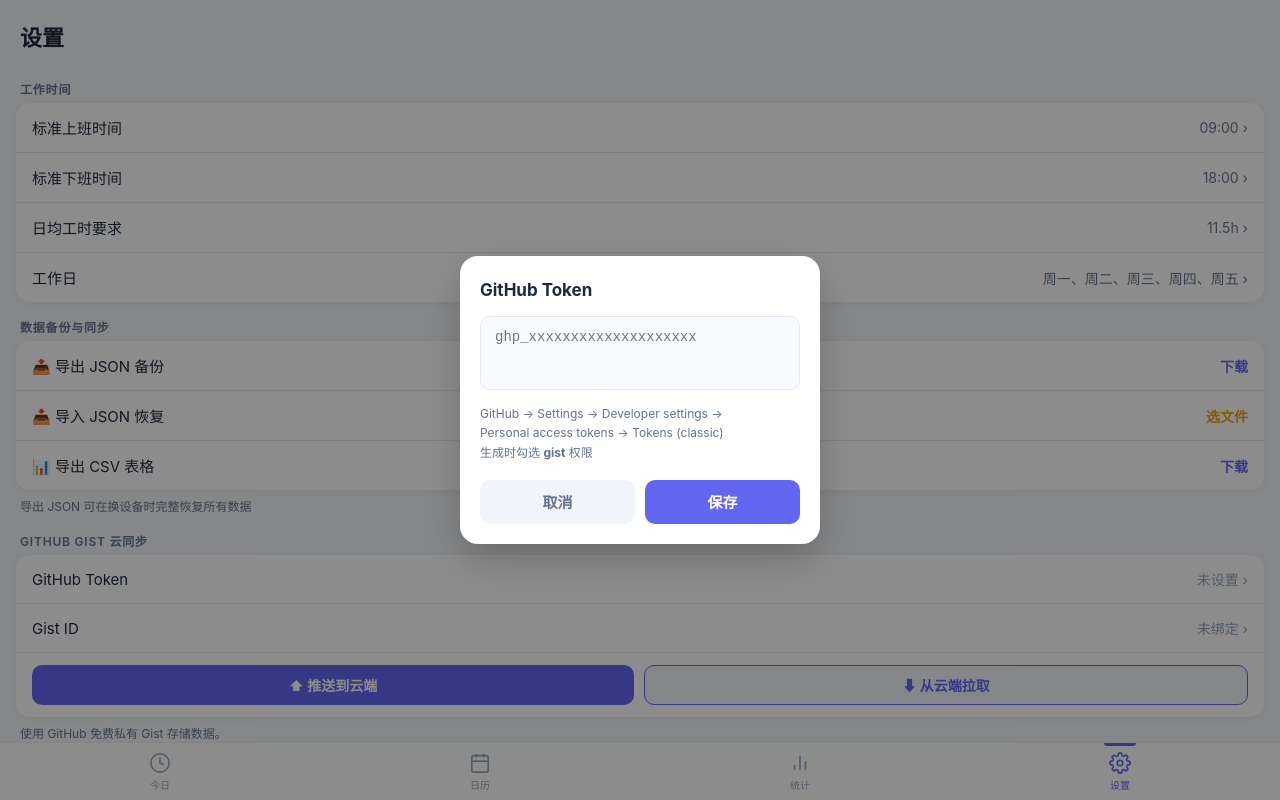
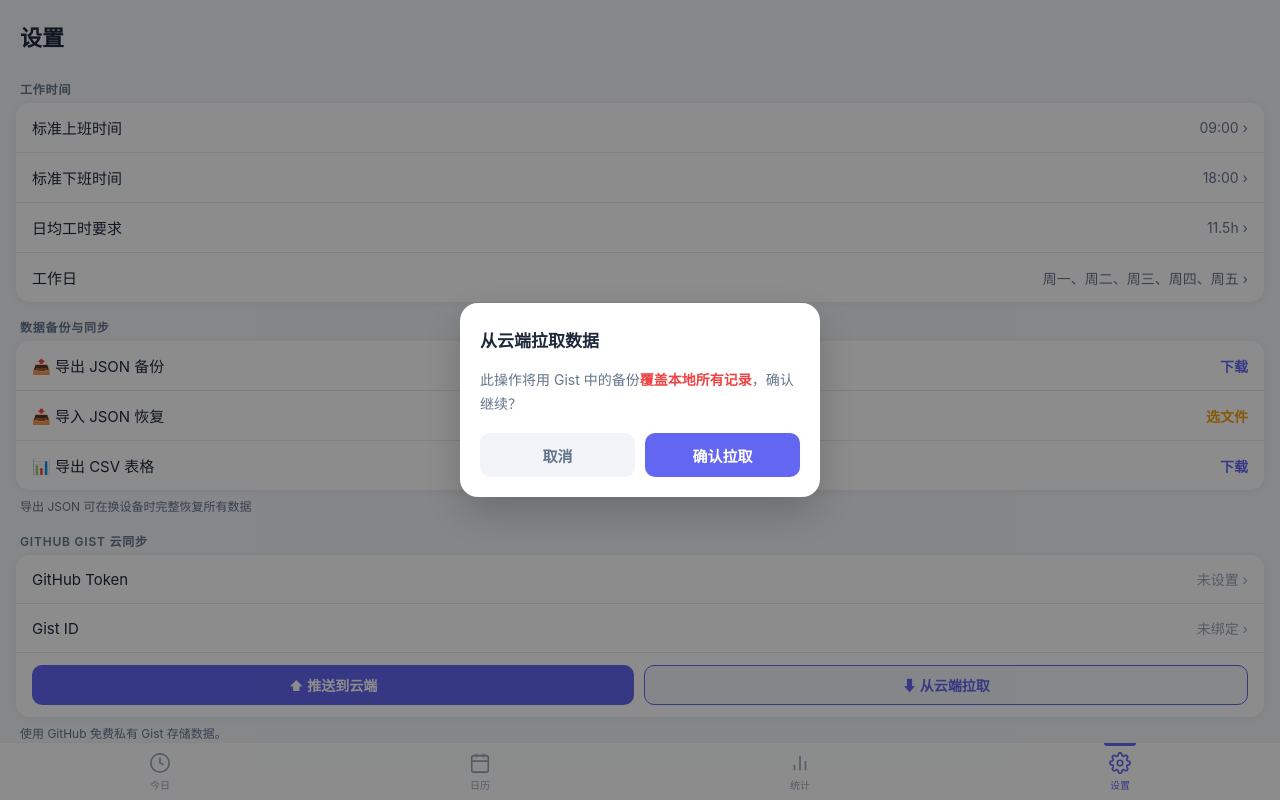
Before and after one commit to nowude/jishi, a Vue app: page /#/settings in a window 1280 px wide. Both pictures are taken after a click on the button "⬇ 从云端拉取". Built offline with nearby package versions, Linux system fonts and the light colour scheme.

Commit message:
fix: 彻底移除 confirm() - 拉取/导入全改为内联确认弹窗

```diff
--- a/src/views/Settings.vue
+++ b/src/views/Settings.vue
@@ -64,7 +64,7 @@
         <button class="action-btn primary" @click="handlePush" :disabled="syncing">
           {{ syncing ? '同步中…' : '⬆ 推送到云端' }}
         </button>
-        <button class="action-btn outline" @click="handlePull" :disabled="syncing">
+        <button class="action-btn outline" @click="pendingPull = true" :disabled="syncing">
           ⬇ 从云端拉取
         </button>
       </div>
@@ -175,7 +175,33 @@
       </div>
     </div>
 
-    <!-- ── 清除确认弹窗 ── -->
+    <!-- ── 导入确认弹窗 ── -->
+    <div v-if="pendingImport" class="modal-mask" @click.self="pendingImport = false">
+      <div class="modal-box">
+        <div class="modal-title">导入 JSON 备份</div>
+        <p style="font-size:14px;color:#64748b;line-height:1.7;margin-bottom:4px">
+          此操作将<b style="color:#ef4444">覆盖本地所有记录</b>，导入前建议先导出备份。确认继续？
+        </p>
+        <div class="modal-actions">
+          <button class="modal-btn cancel" @click="pendingImport = false">取消</button>
+          <button class="modal-btn confirm" @click="doConfirmImport">确认导入</button>
+        </div>
+      </div>
+    </div>
+
+    <!-- ── 拉取确认弹窗 ── -->
+    <div v-if="pendingPull" class="modal-mask" @click.self="pendingPull = false">
+      <div class="modal-box">
+        <div class="modal-title">从云端拉取数据</div>
+        <p style="font-size:14px;color:#64748b;line-height:1.7;margin-bottom:4px">
+          此操作将用 Gist 中的备份<b style="color:#ef4444">覆盖本地所有记录</b>，确认继续？
+        </p>
+        <div class="modal-actions">
+          <button class="modal-btn cancel" @click="pendingPull = false">取消</button>
+          <button class="modal-btn confirm" @click="doConfirmPull">确认拉取</button>
+        </div>
+      </div>
+    </div>
     <div v-if="pendingClearAll" class="modal-mask" @click.self="pendingClearAll = false">
       <div class="modal-box">
         <div class="modal-title danger-text">⚠️ 清除所有数据</div>
@@ -338,12 +364,14 @@ async function handlePush() {
   }
 }
 
-async function handlePull() {
+function handlePull() {
   if (!gistToken.value) { showMsg('请先配置 GitHub Token', 'warn'); openGistTokenModal(); return }
   if (!gistId.value) { showMsg('请先配置 Gist ID', 'warn'); openGistIdModal(); return }
+  pendingPull.value = true
+}
 
-  if (!confirm('从 Gist 拉取将覆盖本地全部记录，确认吗？')) return
-
+async function doConfirmPull() {
+  pendingPull.value = false
   syncing.value = true
   syncMessage.value = '正在从 Gist 拉取数据…'
   try {
@@ -398,7 +426,15 @@ function importJSON() { fileInput.value?.click() }
 async function handleFileImport(e: Event) {
   const file = (e.target as HTMLInputElement).files?.[0]
   if (!file) return
-  if (!confirm('导入将覆盖本地所有记录，确认吗？')) return
+  pendingImportFile.value = file
+  pendingImport.value = true
+  ;(e.target as HTMLInputElement).value = ''
+}
+
+async function doConfirmImport() {
+  const file = pendingImportFile.value
+  pendingImport.value = false
+  if (!file) return
   try {
     const data = JSON.parse(await file.text())
     if (data.records) { await db.records.clear(); await db.records.bulkAdd(data.records) }
@@ -409,10 +445,12 @@ async function handleFileImport(e: Event) {
   } catch {
     showMsg('导入失败，文件格式错误', 'error')
   }
-  ;(e.target as HTMLInputElement).value = ''
 }
 
 /* ── 清除全部 ── */
+const pendingPull = ref(false)
+const pendingImport = ref(false)
+const pendingImportFile = ref<File | null>(null)
 const pendingClearAll = ref(false)
 async function doClearAll() {
   await clearAllData()
```
Also changed, not shown: 1 other file (tests, documents, lock files or other folders).
